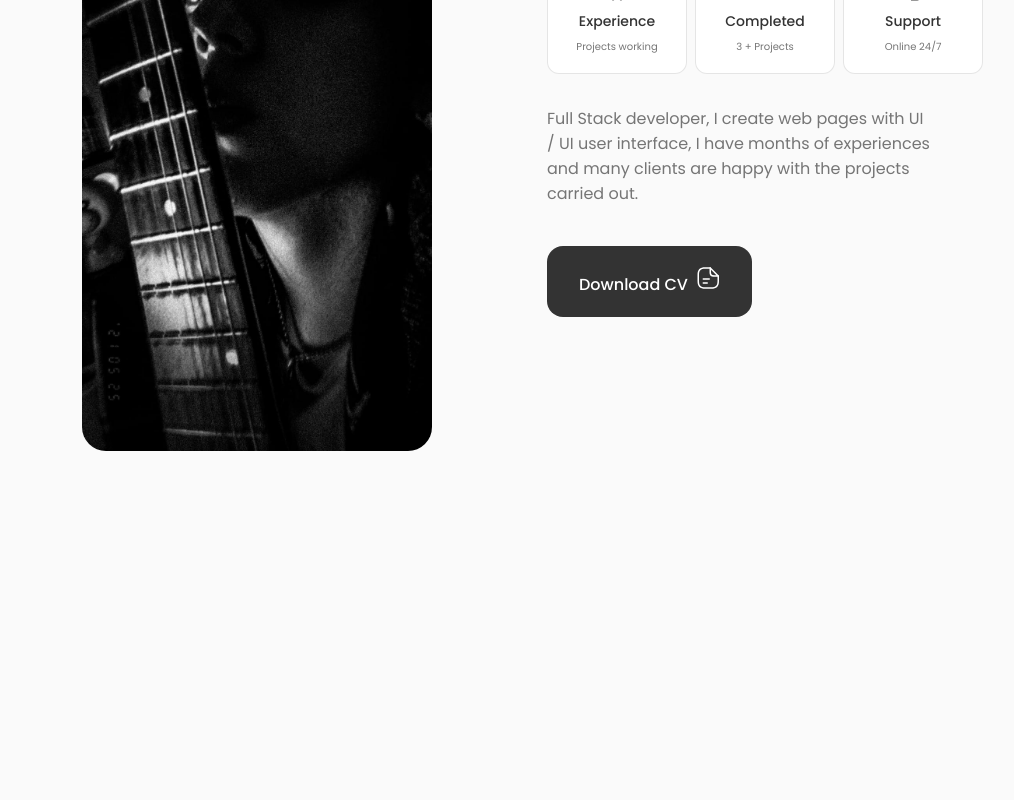
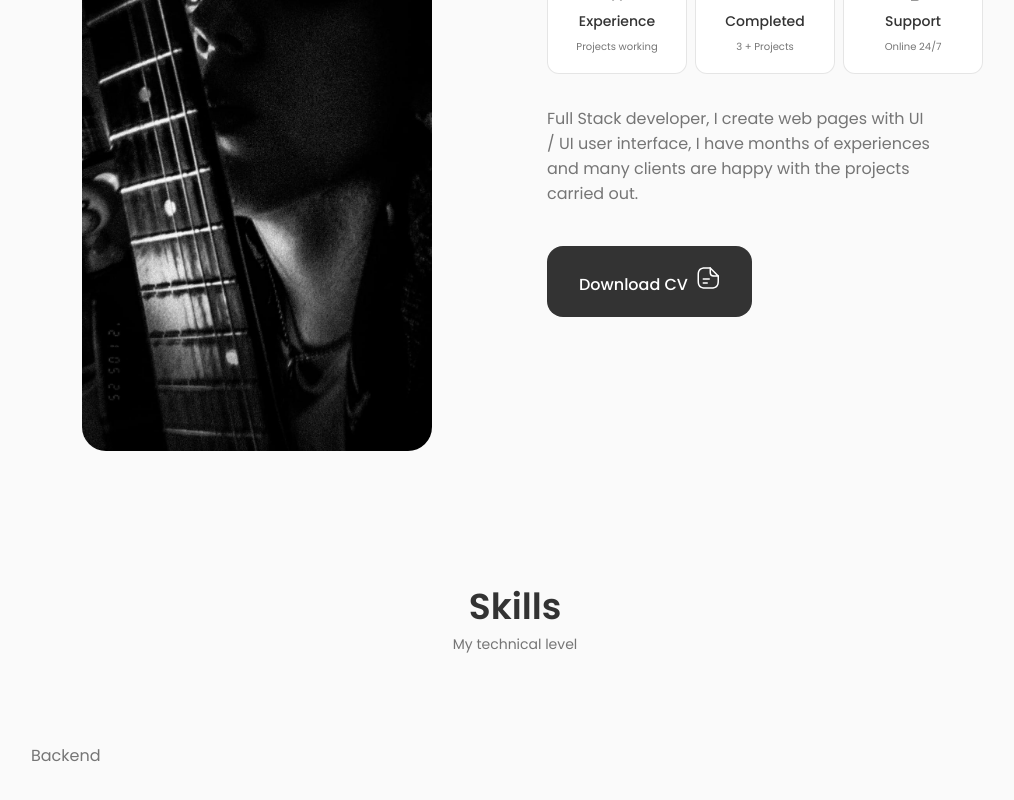
Before and after one commit to Deybi1004/Web-Profile, a React (Create React App) app: page / in a window 1280 px wide. Shown: the part 1225-2025 px from the top of the page, without its empty margins (125-1139 px from the left). Before the commit the page ends 1708 px from the top, so only its background shows below. Built offline with nearby package versions, Linux system fonts and the light colour scheme.

Commit message:
Componente Skills

```diff
--- a/src/App.js
+++ b/src/App.js
@@ -3,6 +3,7 @@ import './App.css';
 import Header from './components/header/Header';
 import Home from './components/home/Home';
 import About from './components/about/About';
+import Skills from './components/skills/Skills';
 
 function App() {
   return (
@@ -11,6 +12,7 @@ function App() {
     <main className="main">
       <Home/>
       <About/>
+      <Skills/>
     </main>
     </>
   );
--- /dev/null
+++ b/src/components/skills/Backend.jsx
@@ -0,0 +1,9 @@
+import React from 'react'
+
+function Backend() {
+  return (
+    <div>Backend</div>
+  )
+}
+
+export default Backend
--- /dev/null
+++ b/src/components/skills/Frontend.jsx
@@ -0,0 +1,16 @@
+import React from 'react'
+
+function Frontend() {
+  return (
+    <div className="skills__content">
+        <h3 className="skills__title"></h3>
+        <div className="skills__box">
+            <div className="skills__group">
+                <div className="skills__data"></div>
+            </div>
+        </div>
+    </div>
+  )
+}
+
+export default Frontend
--- /dev/null
+++ b/src/components/skills/Skills.jsx
@@ -0,0 +1,20 @@
+import React from 'react'
+import "./skills.css";
+import Frontend from "./Frontend"
+import Backend from "./Backend"
+
+function Skills() {
+  return (
+    <section className="skills section" id="skills">
+        <h2 className="section__title">Skills</h2>
+        <span className="section__subtitle">My technical level</span>
+
+        <div className="skills__container container grid">
+            <Frontend />
+            <Backend />
+        </div>
+    </section>
+  )
+}
+
+export default Skills
```
Also changed, not shown: src/components/skills/skills.css (added).
